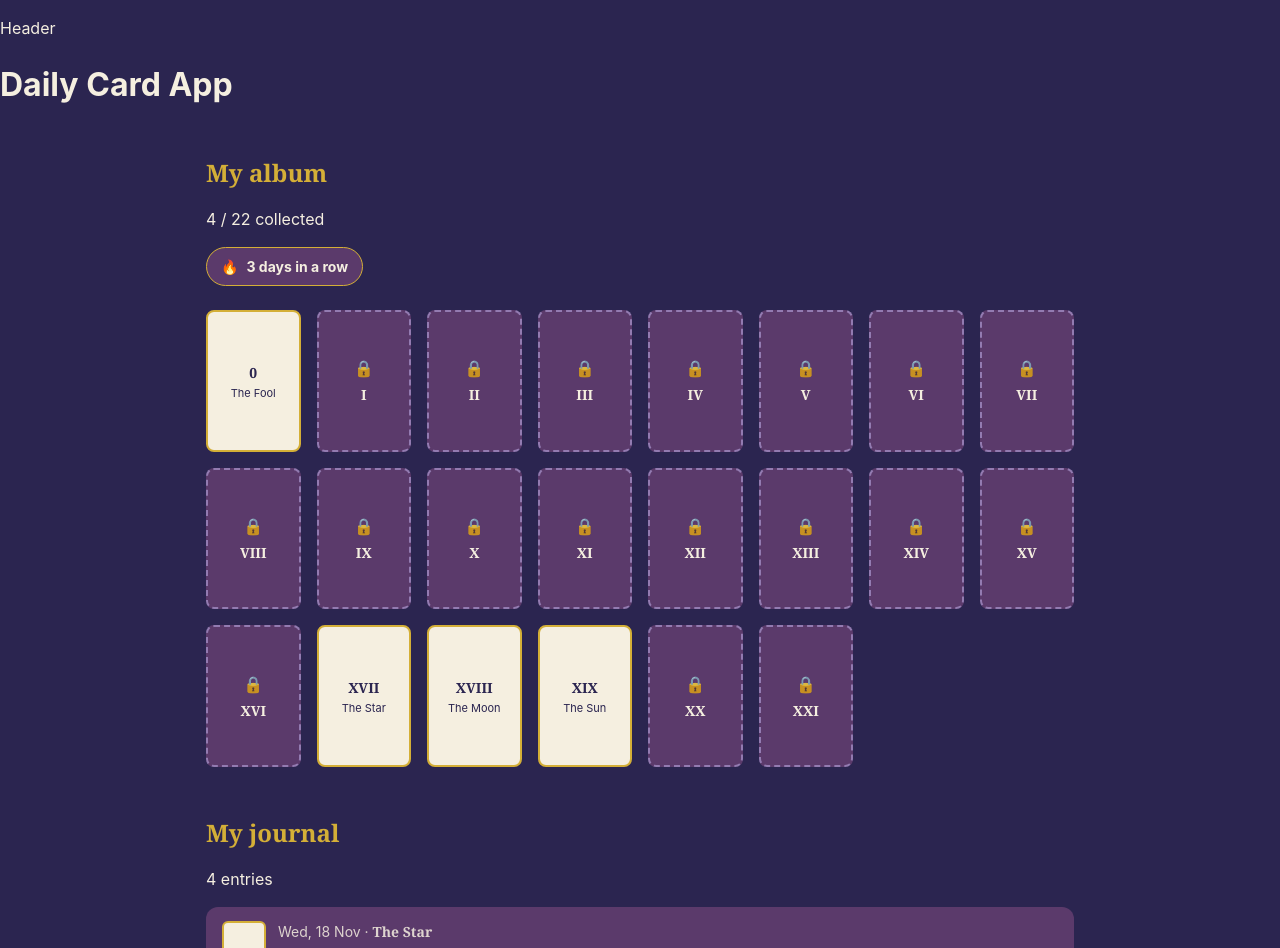
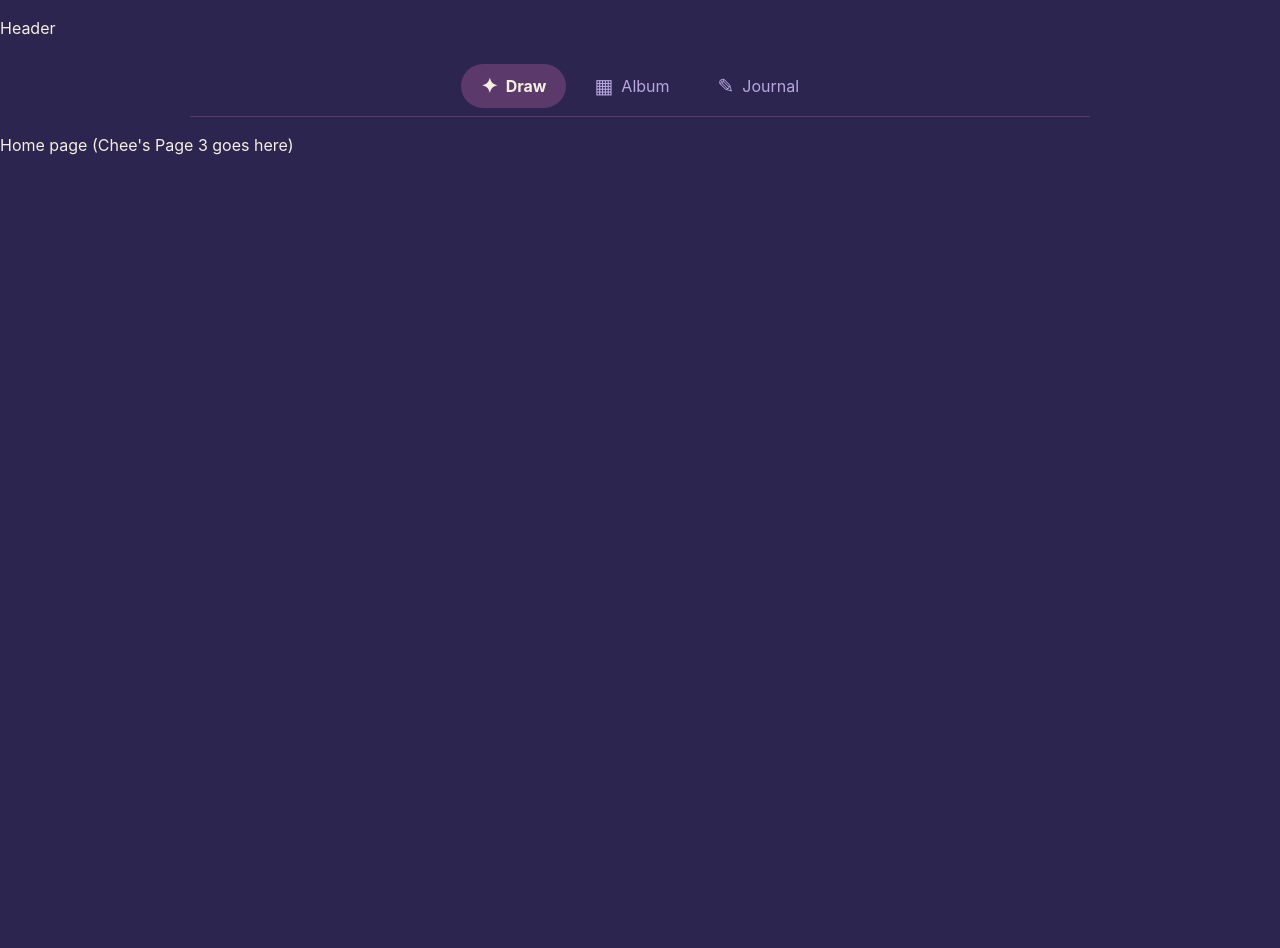
Before and after one commit to patrikhilton/daily-card-app, a React (Vite) app: page /home in a window 1280 px wide. Shown: the top 948 px of the page. After the commit the page ends 816 px from the top, so only its background shows below. Built offline with nearby package versions, Linux system fonts and the light colour scheme.

Commit message:
Add routes for home, album and journal

```diff
--- a/src/App.jsx
+++ b/src/App.jsx
@@ -1,19 +1,34 @@
-import Header from './components/Header'
-import Page5 from './pages/Page5'
-import Page6 from './pages/Page6'
-import './App.css'
+import { Routes, Route, Navigate, useNavigate } from "react-router-dom";
+import Header from "./components/Header";
+import BottomNav from "./components/BottomNav";
+import Page5 from "./pages/Page5";
+import Page6 from "./pages/Page6";
+import "./App.css";
 
 function App() {
+  const navigate = useNavigate();
+
   return (
     <>
       <Header />
+      <BottomNav />
+
       <main>
-        <h1>Daily Card App</h1>
-        <Page5 />
-        <Page6 />
+        <Routes>
+          <Route path="/" element={<Navigate to="/home" replace />} />
+          <Route path="/home" element={<p>Home page (Chee's Page 3 goes here)</p>} />
+          <Route
+            path="/album"
+            element={<Page5 onGoToDraw={() => navigate("/home")} />}
+          />
+          <Route
+            path="/journal"
+            element={<Page6 onGoToDraw={() => navigate("/home")} />}
+          />
+        </Routes>
       </main>
     </>
-  )
+  );
 }
 
-export default App
+export default App;
```
